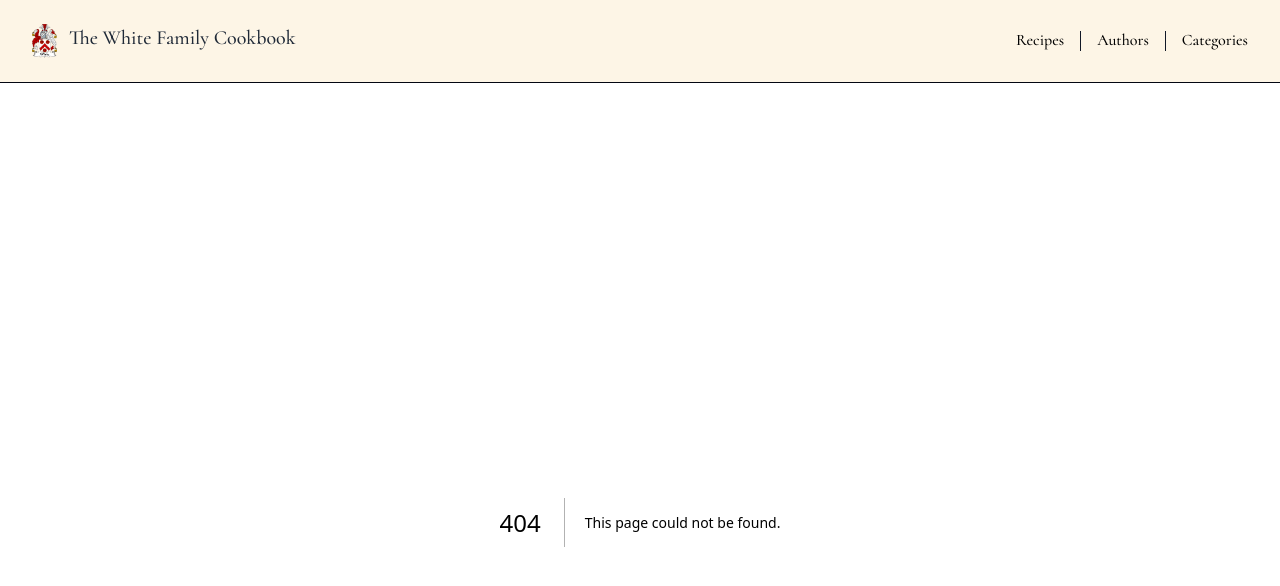
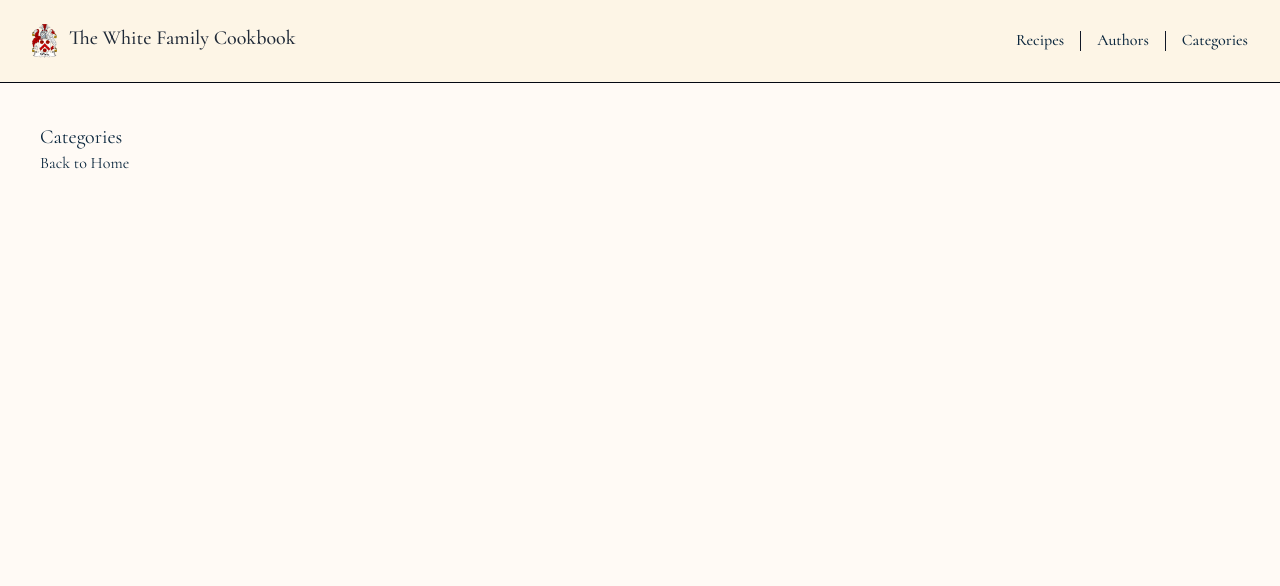
Before and after one commit to phil221/whitefamcookbook-next, a Next.js app: page /categories in a window 1280 px wide. Before the commit this address had no page. Shown: the top 586 px of the page. Built offline with nearby package versions, Linux system fonts and the light colour scheme.

Commit message:
add pages for nav links

```diff
--- /dev/null
+++ b/src/app/authors/page.tsx
@@ -0,0 +1,11 @@
+import React from "react";
+import Link from "next/link";
+
+export default async function Authors() {
+    return (
+        <div>
+            <h1 className="text-xl">Authors</h1>
+            <Link href={"/"}>Back to Home</Link>
+        </div>
+    );
+}
--- /dev/null
+++ b/src/app/categories/page.tsx
@@ -0,0 +1,11 @@
+import React from "react";
+import Link from "next/link";
+
+export default async function Categories() {
+    return (
+        <div>
+            <h1 className="text-xl">Categories</h1>
+            <Link href={"/"}>Back to Home</Link>
+        </div>
+    );
+}
--- a/src/app/page.tsx
+++ b/src/app/page.tsx
@@ -15,7 +15,6 @@ export default async function Home({ searchParams }: Props) {
 
   return (
     <main className="flex min-h-screen flex-col gap-3">
-      <h1 className="text-3xl">Recipes</h1>
       <section>
         <RecipesList recipes={recipes} />
       </section>
--- /dev/null
+++ b/src/app/recipes/page.tsx
@@ -0,0 +1,11 @@
+import React from "react";
+import Link from "next/link";
+
+export default async function Recipes() {
+    return (
+        <div>
+            <h1 className="text-xl">Recipes</h1>
+            <Link href={"/"}>Back to Home</Link>
+        </div>
+    );
+}
```
